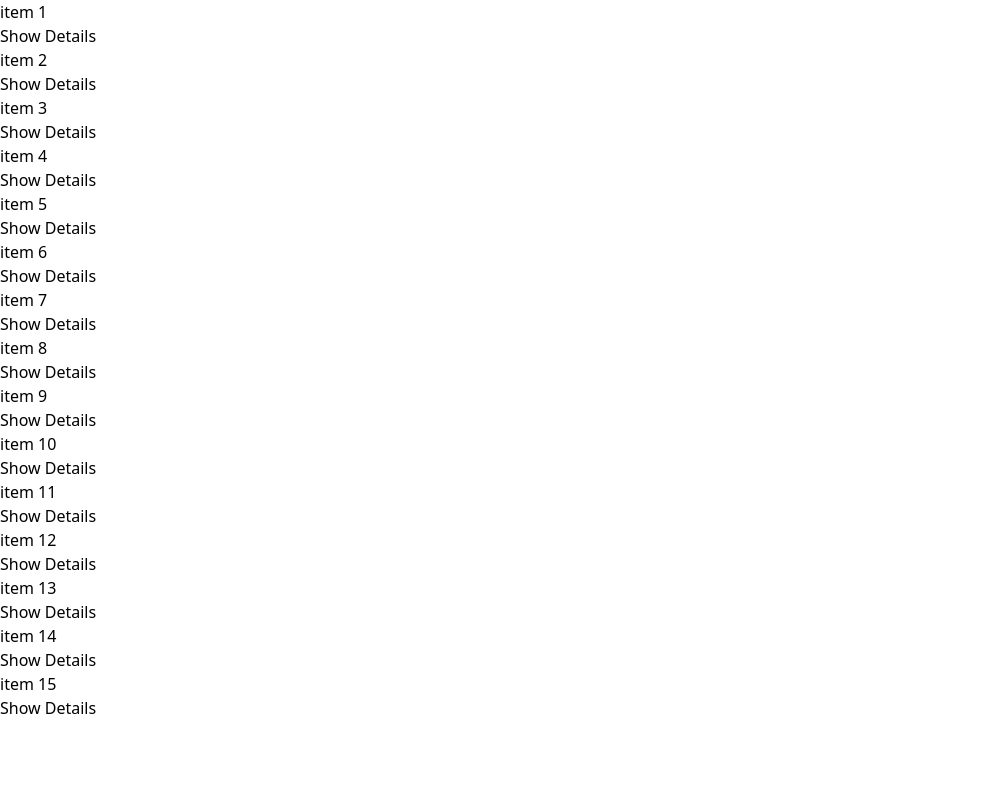
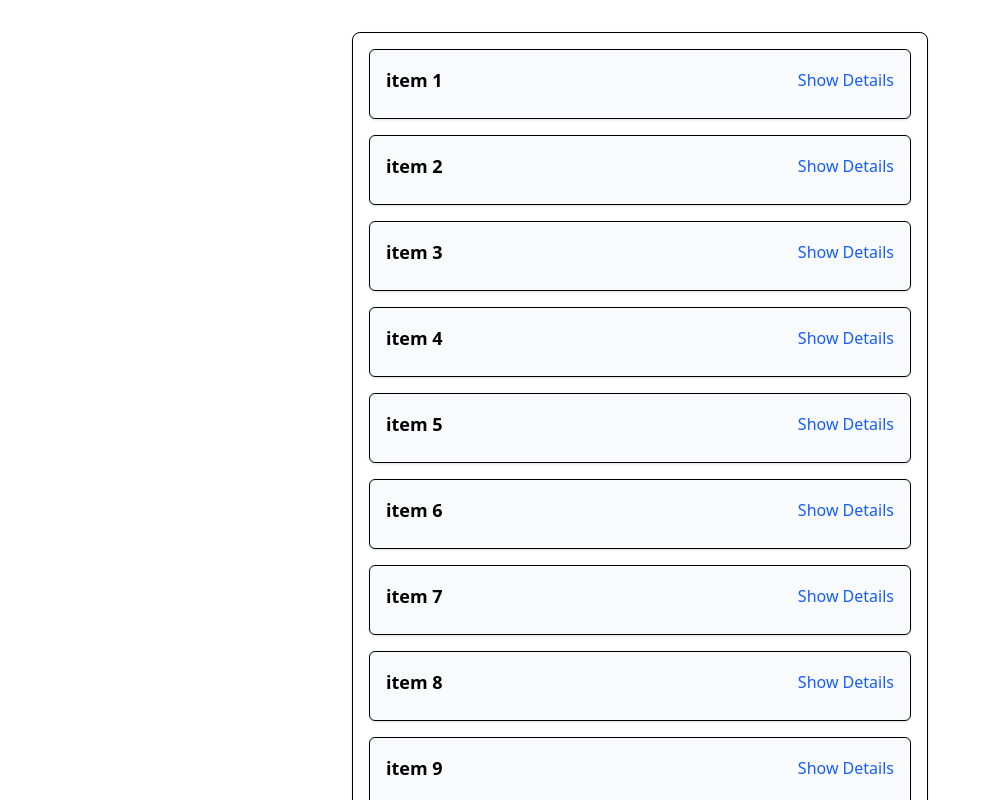
Before and after one commit to PraneethBunny123/All-App, a React (Vite) app: page / in a window 1280 px wide. Shown: the top 800 px of the page, without its empty margins (0-990 px from the left). Built offline with nearby package versions, Linux system fonts and the light colour scheme.

Commit message:
Added clean styles using chatgpt

```diff
--- a/src/project-apps/Toggle/ToggleDetails.jsx
+++ b/src/project-apps/Toggle/ToggleDetails.jsx
@@ -8,20 +8,28 @@ export default function ToggleDetails() {
         if(currentId.includes(id))
             setCurrentId(prevState => prevState.filter(arrayId => arrayId !== id))
         else
-            setCurrentId(prevStata => [...prevStata, id])
+            setCurrentId(prevState => [...prevState, id])
     }
 
-    console.log(currentId)
 
     return (
-        <div>
-        <ul>
+        <div className="max-w-xl mx-auto mt-8 p-4 border rounded-lg shadow-sm bg-white">
+        <ul className="space-y-4">
             {TOGGLE_DATA.map(data => (
-                <div key={data.id}>
-                    <li >{data.item}</li>
-                    <button onClick={() => handleClick(data.id)}>{currentId.includes(data.id) ?  'Hide Details' : 'Show Details'}</button>
-                    <p>{(currentId.includes(data.id)) && data.description}</p>
-                </div>
+                <li key={data.id} className="p-4 border rounded-md shadow-sm bg-gray-50">
+                    <div className="flex items-center justify-between mb-2">
+                    <span className="font-semibold text-lg">{data.item}</span>
+                    <button
+                        onClick={() => handleClick(data.id)}
+                        className="text-blue-600 hover:text-blue-800 font-medium"
+                    >
+                        {currentId.includes(data.id) ?  'Hide Details' : 'Show Details'}
+                    </button>
+                    {currentId.includes(data.id) && (
+                        <p className="text-gray-700 text-sm">{data.description}</p>
+                    )}
+                    </div>
+                </li>
             ))}
         </ul>
         </div>
```
